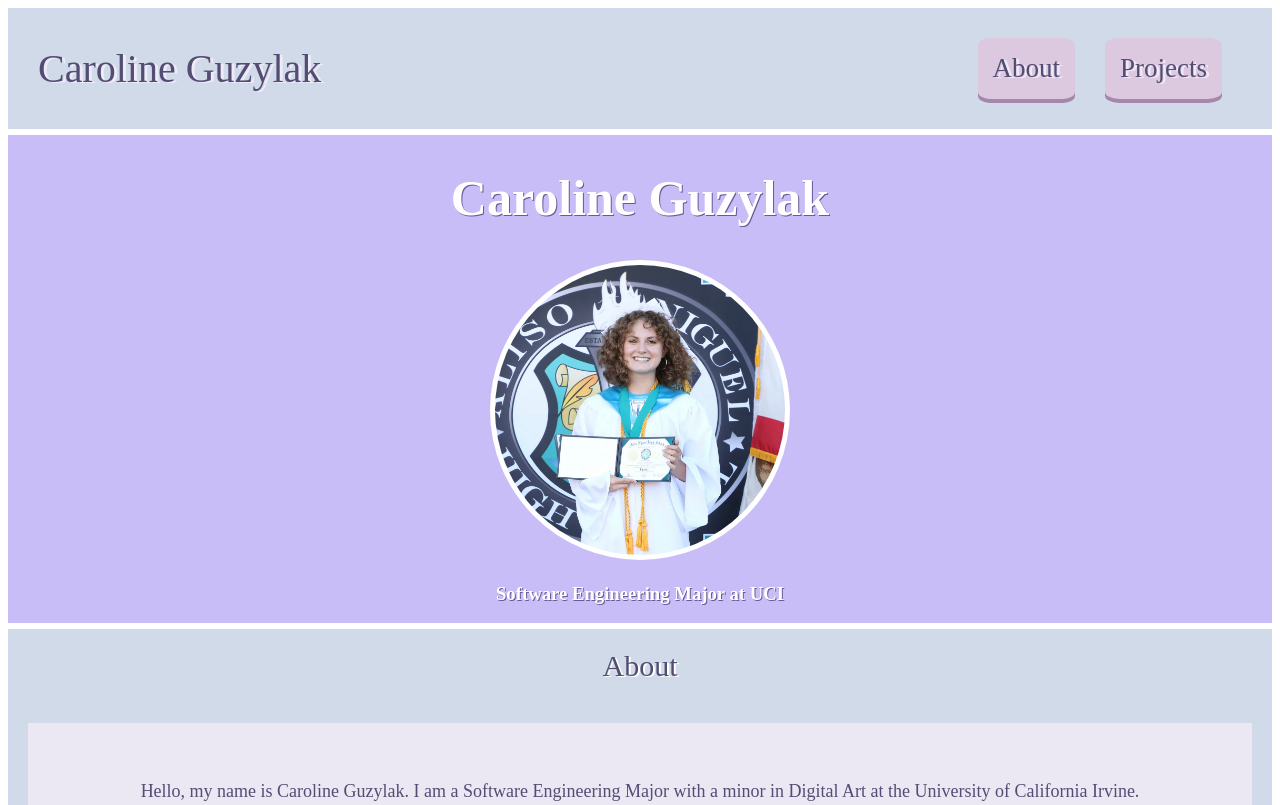
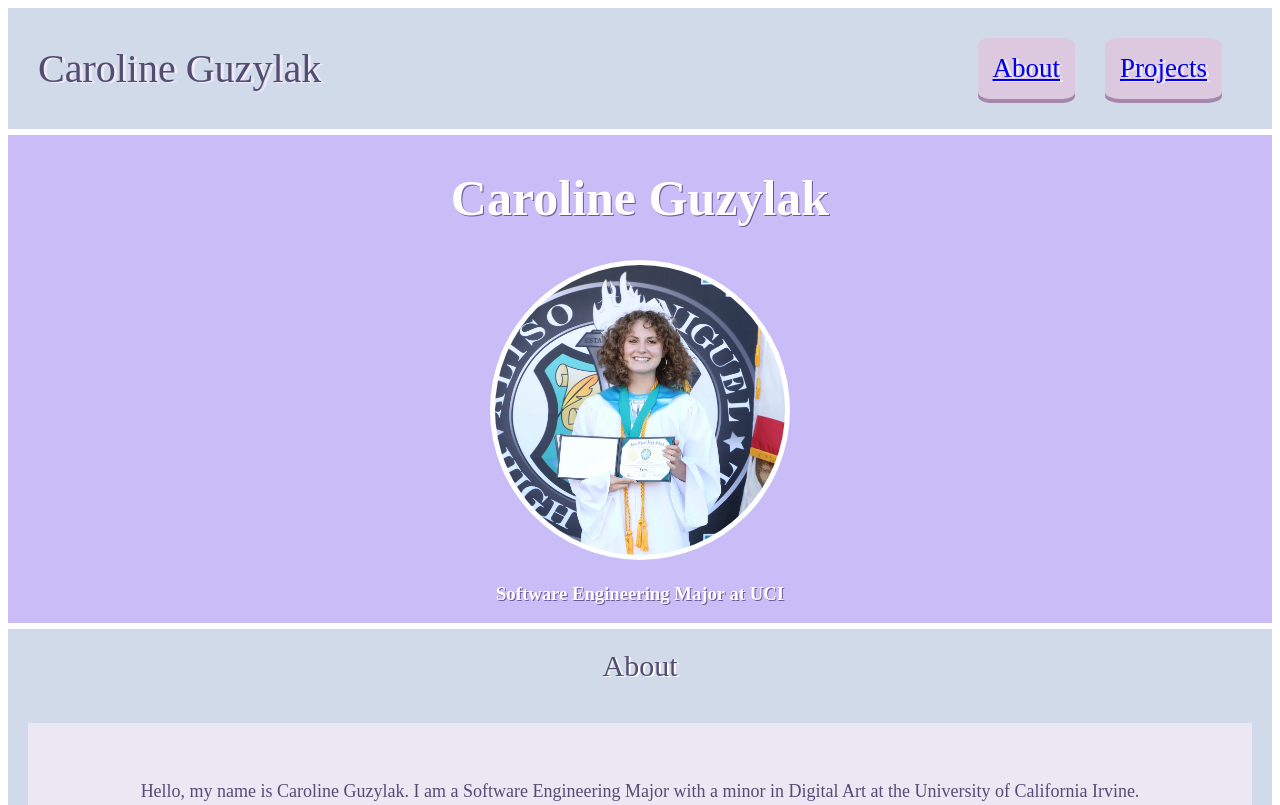
Before and after one commit to carolineguzylak/PortfolioSite, a website: page index.html in a window 1280 px wide. Shown: the top 805 px of the page. Drawn offline with Linux system fonts and the light colour scheme.

Commit message:
added about and projects button functionality:

```diff
--- a/index.html
+++ b/index.html
@@ -7,8 +7,6 @@
         <link rel="stylesheet" type="text/css" href="css/style.css">
     </head>
     <body>
-
-        <!-- remove this comment later -->
 
         <div class="topbar">
             <div id="name">
@@ -21,10 +19,12 @@
 
             </div>
             <div id="about">
-                About
+                <a href="#aboutSection">About</a>
+                <!-- About -->
             </div>
             <div id="projects">
-                Projects
+                <a href="#projectsSection">Projects</a>
+                <!-- Projects -->
             </div>
         </div>
 
--- a/sass/style.scss
+++ b/sass/style.scss
@@ -56,6 +56,7 @@
         box-shadow: 0px 4px var(--buttonShadow);
         -moz-box-shadow: 0px 4px var(--buttonShadow);
         -webkit-box-shadow: 0px 4px var(--buttonShadow);
+
     }
     #about:hover{
         color: rgb(158, 152, 184);
```
